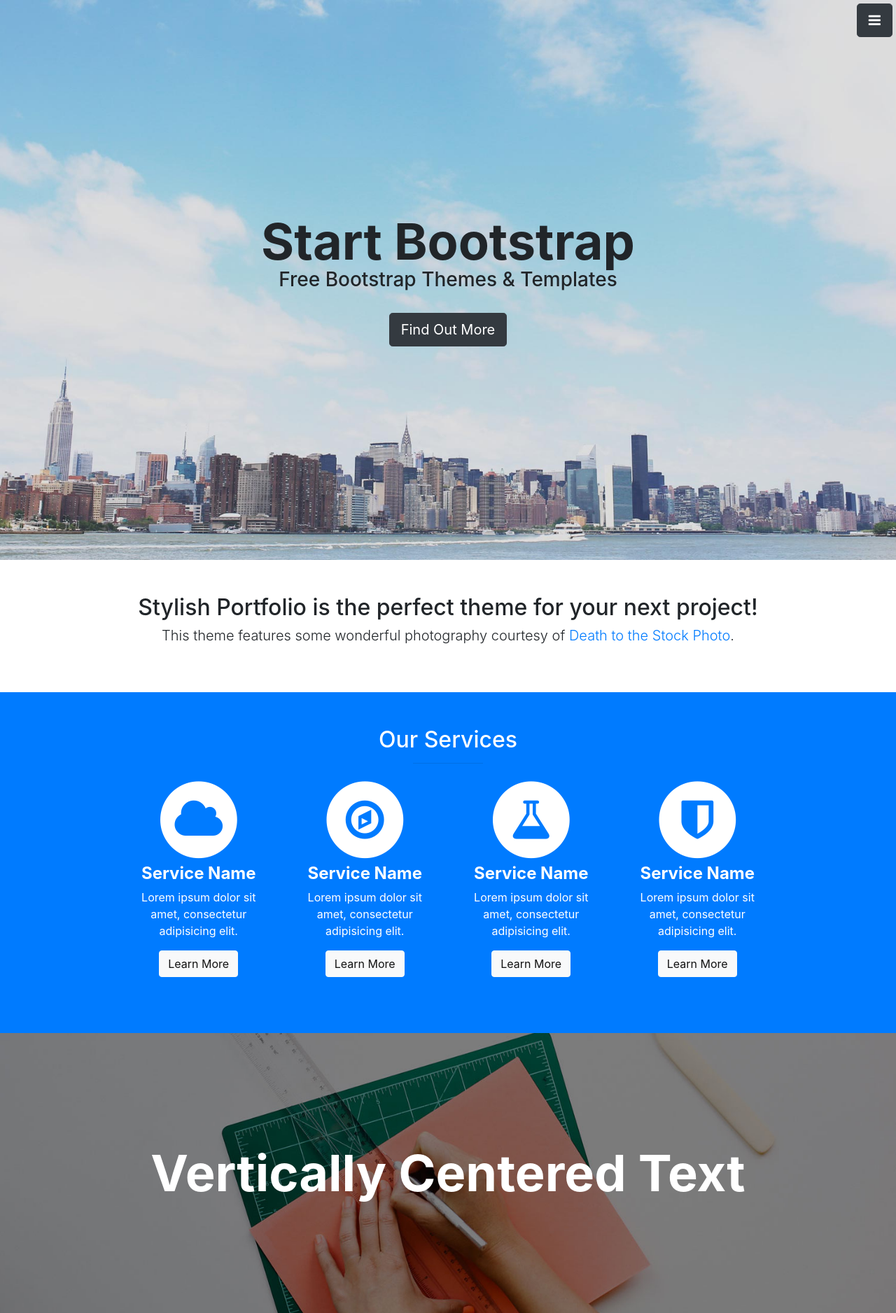
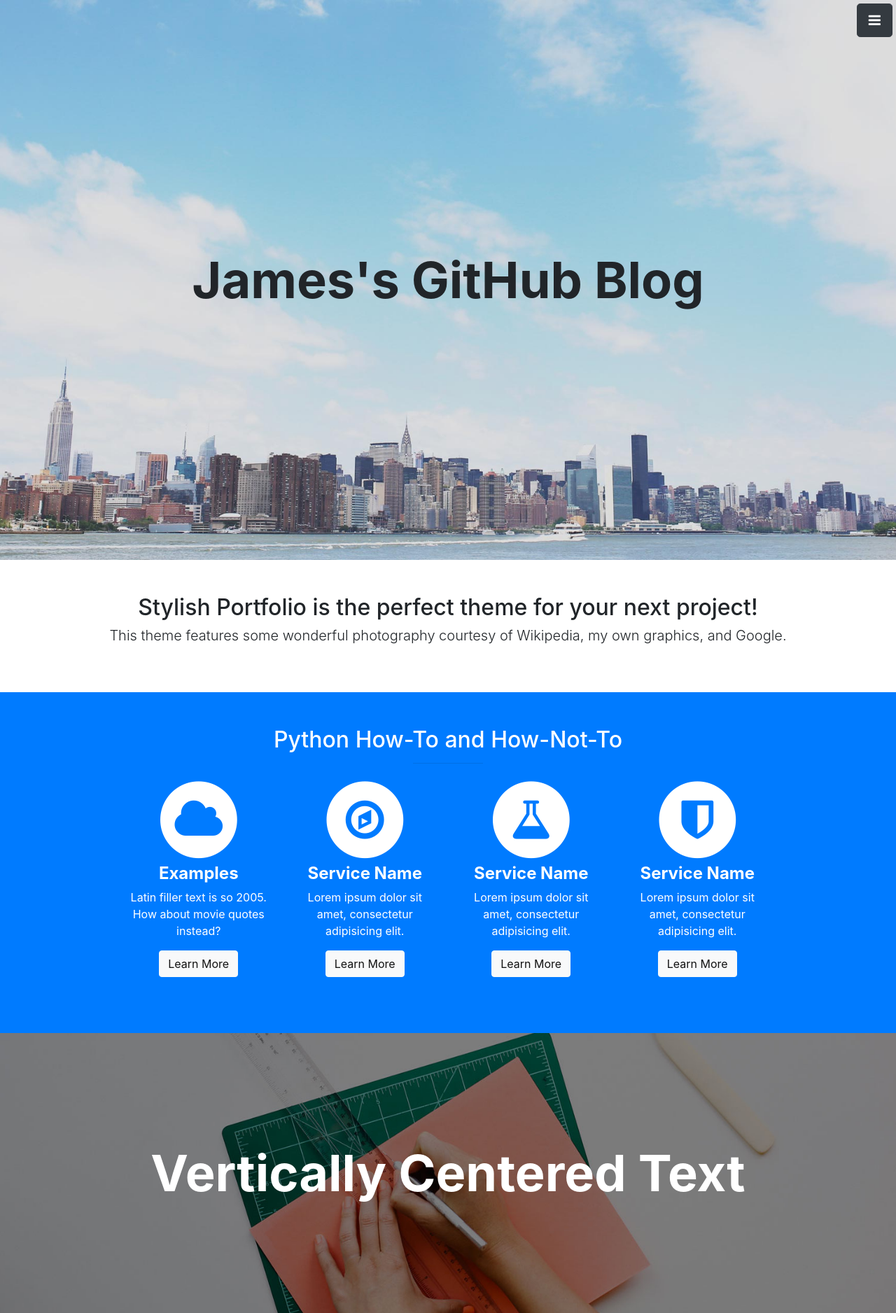
Before and after one commit to jrdenney/ga-website, a website with bundled scripts: page index.html in a window 1280 px wide. Shown: the top 1876 px of the page at 70% size. Built offline with nearby package versions, Linux system fonts and the light colour scheme.

Commit message:
new index

```diff
--- a/index.html
+++ b/index.html
@@ -8,7 +8,7 @@
     <meta name="description" content="">
     <meta name="author" content="">
 
-    <title>Stylish Portfolio - Start Bootstrap Template</title>
+    <title>James's Adventures in Python</title>
 
     <!-- Bootstrap Core CSS -->
     <link href="vendor/bootstrap/css/bootstrap.min.css" rel="stylesheet">
@@ -45,7 +45,7 @@
           <a class="js-scroll-trigger" href="#services">Services</a>
         </li>
         <li>
-          <a class="js-scroll-trigger" href="#portfolio">Portfolio</a>
+          <a class="js-scroll-trigger" href="#portfolio">Code Portfolio</a>
         </li>
         <li>
           <a class="js-scroll-trigger" href="#contact" onclick=$( "#menu-close").click();>Contact</a>
@@ -56,10 +56,7 @@
     <!-- Header -->
     <header class="header" id="top">
       <div class="text-vertical-center">
-        <h1>Start Bootstrap</h1>
-        <h3>Free Bootstrap Themes &amp; Templates</h3>
-        <br>
-        <a href="#about" class="btn btn-dark btn-lg js-scroll-trigger">Find Out More</a>
+        <h1>James's GitHub Blog</h1>
       </div>
     </header>
 
@@ -67,8 +64,8 @@
     <section id="about" class="about">
       <div class="container text-center">
         <h2>Stylish Portfolio is the perfect theme for your next project!</h2>
-        <p class="lead">This theme features some wonderful photography courtesy of
-          <a target="_blank" href="http://join.deathtothestockphoto.com/">Death to the Stock Photo</a>.</p>
+        <p class="lead">This theme features some wonderful photography courtesy of Wikipedia,
+          my own graphics, and Google.</p>
       </div>
       <!-- /.container -->
     </section>
@@ -78,7 +75,7 @@
       <div class="container">
         <div class="row text-center">
           <div class="col-lg-10 mx-auto">
-            <h2>Our Services</h2>
+            <h2>Python How-To and How-Not-To</h2>
             <hr class="small">
             <div class="row">
               <div class="col-md-3 col-sm-6">
@@ -88,9 +85,9 @@
                     <i class="fa fa-cloud fa-stack-1x text-primary"></i>
                   </span>
                   <h4>
-                    <strong>Service Name</strong>
+                    <strong>Examples</strong>
                   </h4>
-                  <p>Lorem ipsum dolor sit amet, consectetur adipisicing elit.</p>
+                  <p>Latin filler text is so 2005. How about movie quotes instead?</p>
                   <a href="#" class="btn btn-light">Learn More</a>
                 </div>
               </div>
@@ -155,7 +152,7 @@
       <div class="container">
         <div class="row">
           <div class="col-lg-10 mx-auto text-center">
-            <h2>Our Work</h2>
+            <h2>My Work</h2>
             <hr class="small">
             <div class="row">
               <div class="col-md-6">
@@ -201,19 +198,19 @@
     <aside class="call-to-action bg-primary text-white">
       <div class="container text-center">
         <h3>The buttons below are impossible to resist.</h3>
-        <a href="#" class="btn btn-lg btn-light">Click Me!</a>
-        <a href="#" class="btn btn-lg btn-dark">Look at Me!</a>
+        <a href="#" class="btn btn-lg btn-light">Cute puppies!</a>
+        <a href="#" class="btn btn-lg btn-dark">Silly cat videos!</a>
       </div>
     </aside>
 
     <!-- Map -->
-    <section id="contact" class="map">
+    <!--<section id="contact" class="map">
       <iframe width="100%" height="100%" frameborder="0" scrolling="no" marginheight="0" marginwidth="0" src="https://maps.google.com/maps?f=q&amp;source=s_q&amp;hl=en&amp;geocode=&amp;q=Twitter,+Inc.,+Market+Street,+San+Francisco,+CA&amp;aq=0&amp;oq=twitter&amp;sll=28.659344,-81.187888&amp;sspn=0.128789,0.264187&amp;ie=UTF8&amp;hq=Twitter,+Inc.,+Market+Street,+San+Francisco,+CA&amp;t=m&amp;z=15&amp;iwloc=A&amp;output=embed"></iframe>
       <br/>
       <small>
         <a href="https://maps.google.com/maps?f=q&amp;source=embed&amp;hl=en&amp;geocode=&amp;q=Twitter,+Inc.,+Market+Street,+San+Francisco,+CA&amp;aq=0&amp;oq=twitter&amp;sll=28.659344,-81.187888&amp;sspn=0.128789,0.264187&amp;ie=UTF8&amp;hq=Twitter,+Inc.,+Market+Street,+San+Francisco,+CA&amp;t=m&amp;z=15&amp;iwloc=A"></a>
       </small>
-    </section>
+    </section>>
 
     <!-- Footer -->
     <footer>
```
